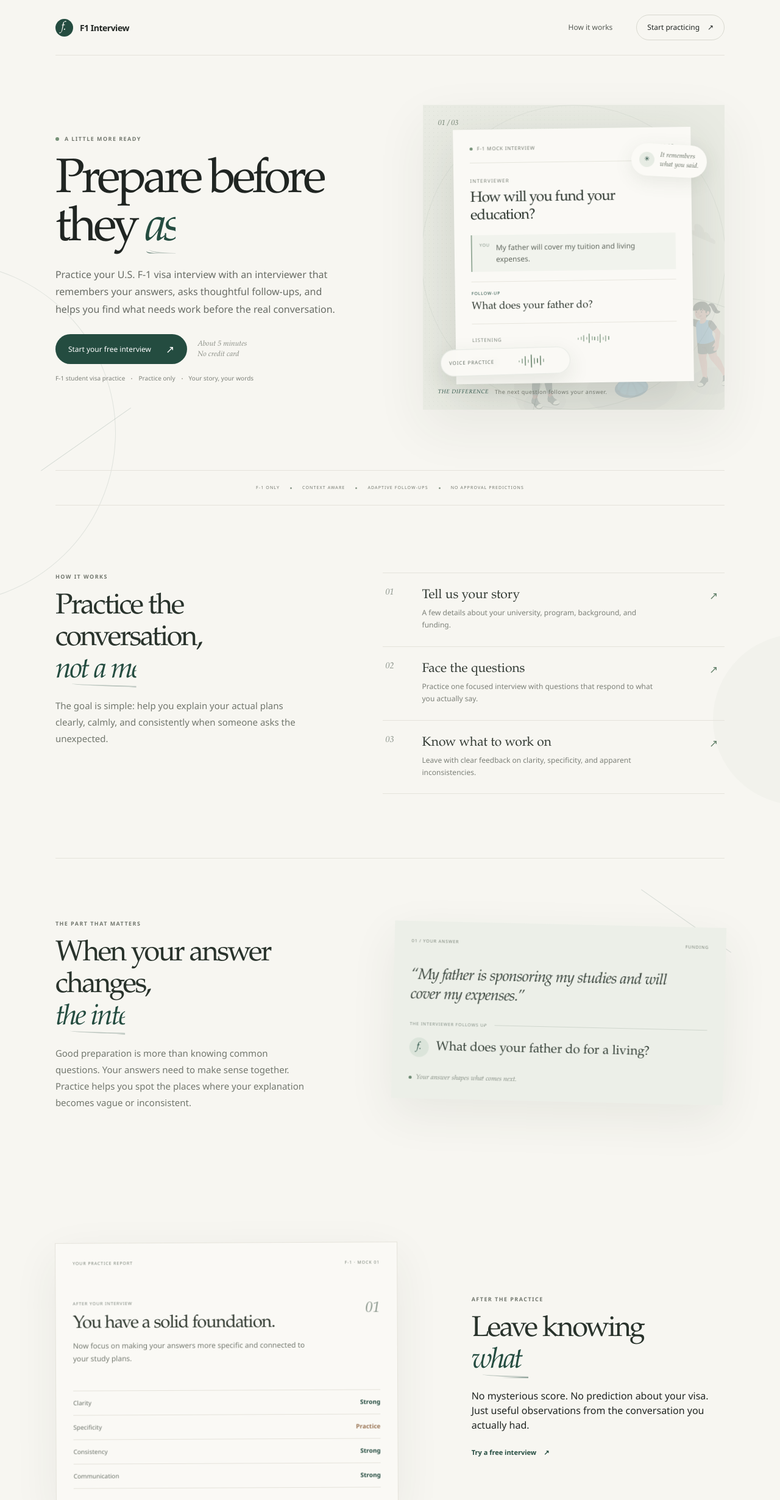
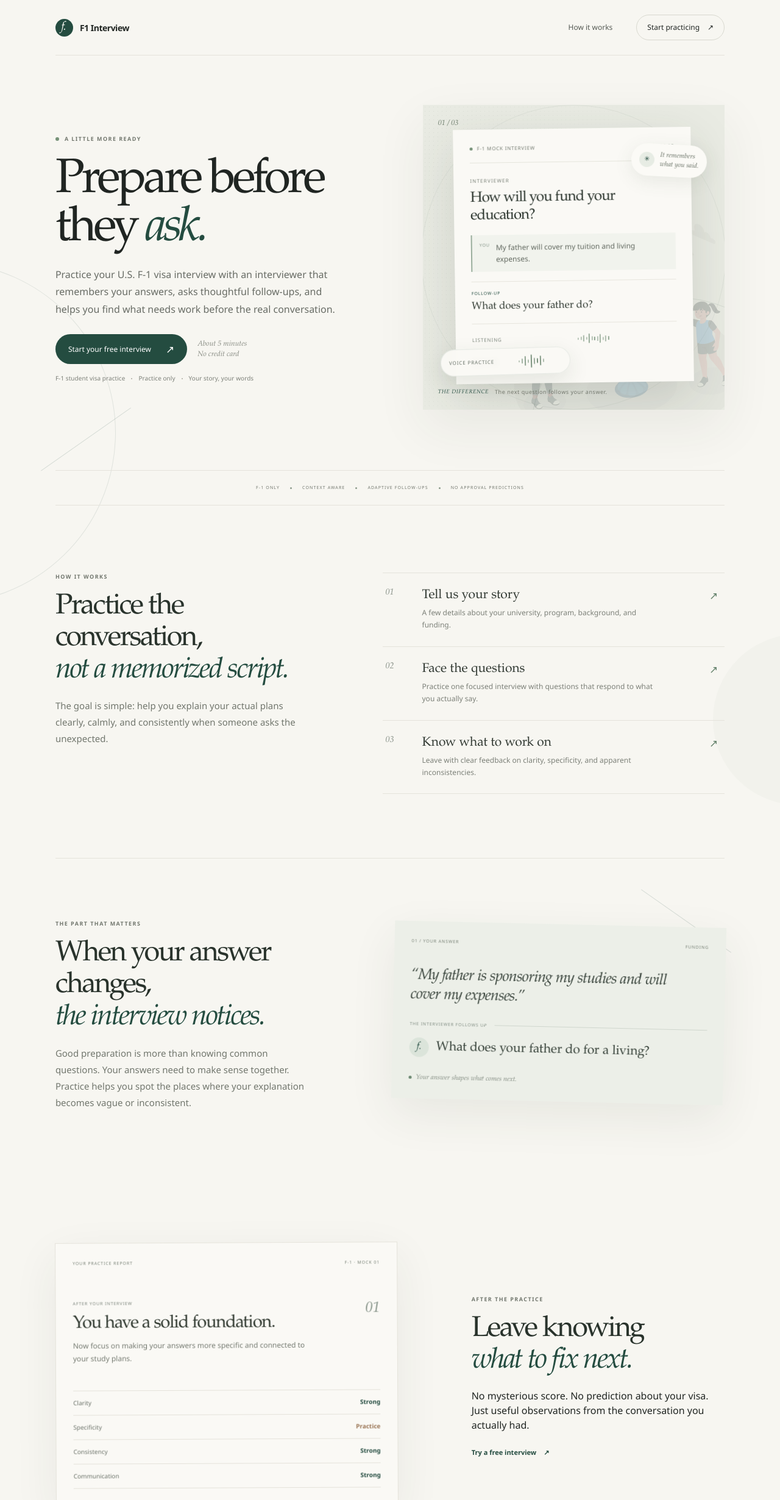
Before and after one commit to ahmedawan216/f1-interview, a Next.js app: page / in a window 1280 px wide. Shown: the top 2460 px of the page at 61% size. Built offline with nearby package versions, Linux system fonts and the light colour scheme.

Commit message:
keep typed heading effect only in closing section

```diff
--- a/app/page.tsx
+++ b/app/page.tsx
@@ -51,7 +51,7 @@ export default function HomePage() {
       <section className="hero">
         <div className="hero-copy">
           <p className="eyebrow"><span className="eyebrow-dot" /> A little more ready</p>
-          <h1>Prepare before<br />they <em className="type-loop type-4">ask.</em></h1>
+          <h1>Prepare before<br />they <em >ask.</em></h1>
           <p className="hero-description">
             Practice your U.S. F-1 visa interview with an interviewer that
             remembers your answers, asks thoughtful follow-ups, and helps you
@@ -125,7 +125,7 @@ export default function HomePage() {
       <section className="approach" id="approach">
         <div className="section-intro">
           <p className="eyebrow">HOW IT WORKS</p>
-          <h2>Practice the conversation,<br /><em className="type-loop type-23">not a memorized script.</em></h2>
+          <h2>Practice the conversation,<br /><em >not a memorized script.</em></h2>
           <p>
             The goal is simple: help you explain your actual plans clearly,
             calmly, and consistently when someone asks the unexpected.
@@ -149,7 +149,7 @@ export default function HomePage() {
       <section className="proof-section" id="proof">
         <div className="proof-copy">
           <p className="eyebrow">THE PART THAT MATTERS</p>
-          <h2>When your answer changes,<br /><em className="type-loop type-21">the interview notices.</em></h2>
+          <h2>When your answer changes,<br /><em >the interview notices.</em></h2>
           <p>
             Good preparation is more than knowing common questions. Your
             answers need to make sense together. Practice helps you spot the
@@ -195,7 +195,7 @@ export default function HomePage() {
         </div>
         <div className="report-copy">
           <p className="eyebrow">AFTER THE PRACTICE</p>
-          <h2>Leave knowing<br /><em className="type-loop type-17">what to fix next.</em></h2>
+          <h2>Leave knowing<br /><em >what to fix next.</em></h2>
           <p>
             No mysterious score. No prediction about your visa. Just useful
             observations from the conversation you actually had.
```
